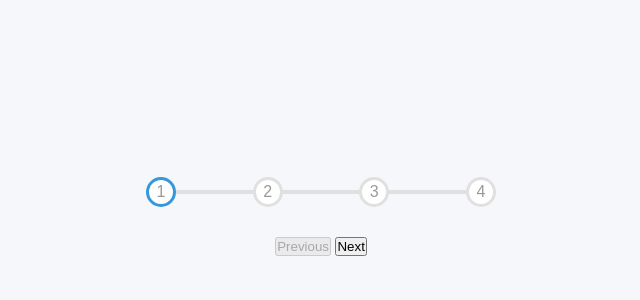
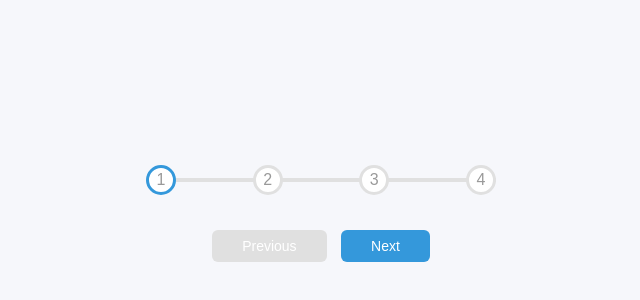
Before and after one commit to AleksandarAtanasovv/50-Projects-In-50-Days, a plain HTML site: page Progress Steps/index.html in a window 1280 px wide. Shown: the part 184-484 px from the top of the page, without its empty margins (319-959 px from the left). Drawn offline with Linux system fonts and the light colour scheme; a web font is replaced by a local one.

Commit message:
Progress steps styled

```diff
--- a/Progress Steps/style.css
+++ b/Progress Steps/style.css
@@ -66,3 +66,24 @@ body{
 .circle.active{
     border-color: var(--line-border-fill);
 }
+.btn{
+    background-color: var(--line-border-fill);
+    color: #fff;
+    border: 0;
+    border-radius: 6px;
+    padding: 8px 30px;
+    margin: 5px;
+    cursor: pointer;
+    font-family: inherit;
+    font-size: 14px;
+}
+.btn:active{
+    transform: scale(.98);
+}
+.btn:focus{
+    outline: 0;
+}
+.btn:disabled{
+    background-color: var(--line-border-empty);
+    cursor: not-allowed;
+}
```
